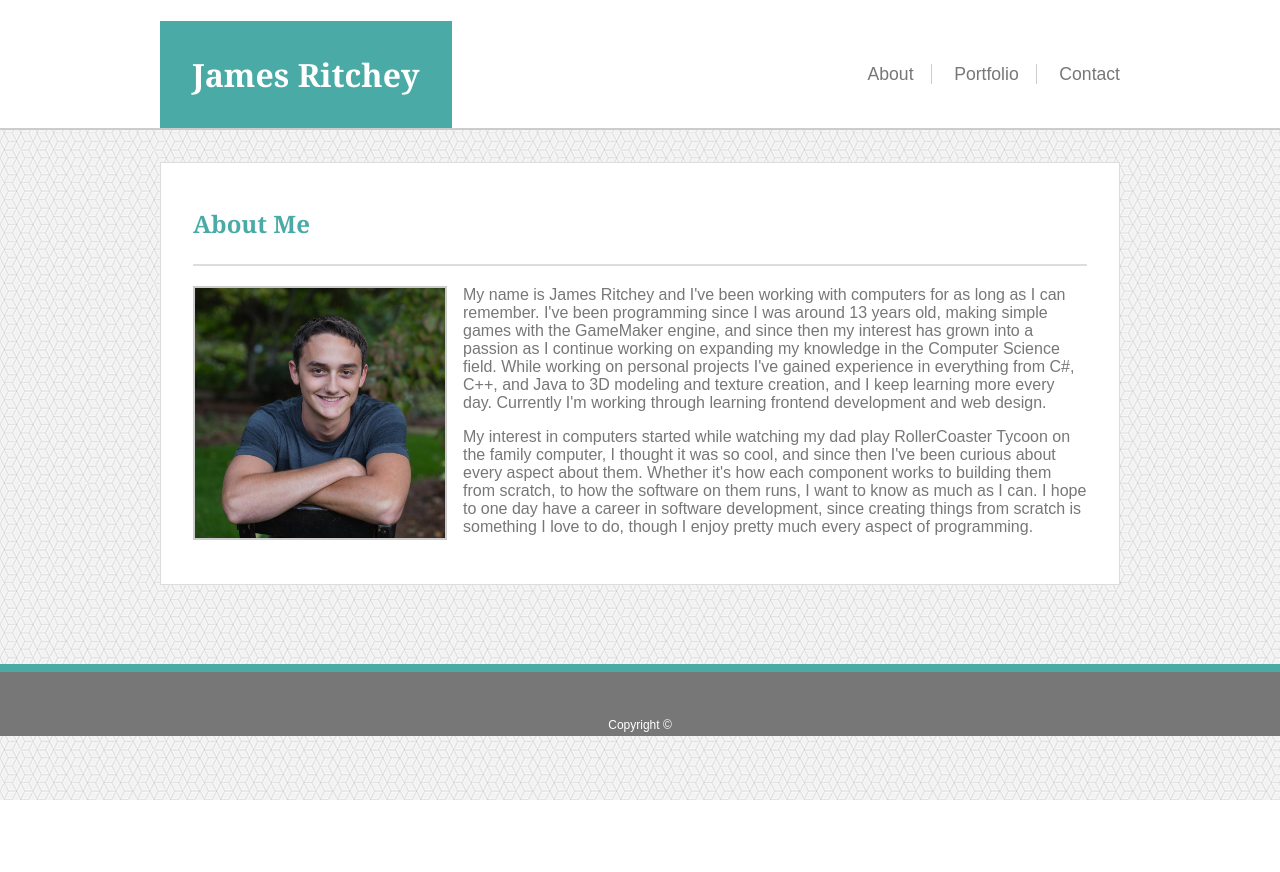
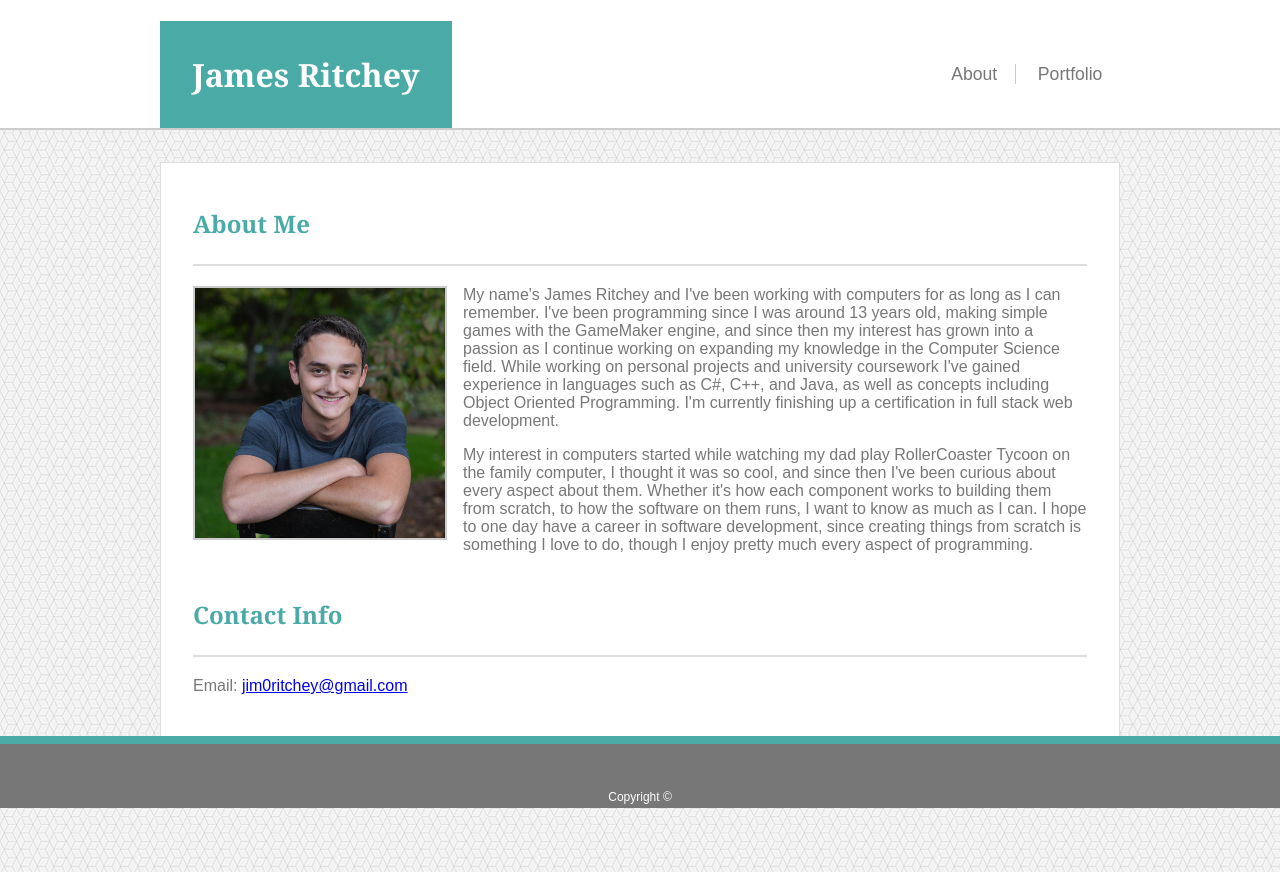
Before and after one commit to dragon1freak/dragon1freak.github.io, a plain HTML site: page index.html in a window 1280 px wide. Before the commit the page ends 800 px from the top, so only its background shows below. Drawn offline with Linux system fonts and the light colour scheme.

Commit message:
Adjusted portfolio layout

```diff
--- a/index.html
+++ b/index.html
@@ -13,8 +13,8 @@
             <h1>James Ritchey</h1>
             <nav>
                 <a id="index" href="index.html">About</a>
-                <a id="portfolio" href="portfolio.html">Portfolio</a>
-                <a id="contact" href="contact.html">Contact</a>
+                <a id="portfolio" href="portfolio.html" style="border: none">Portfolio</a>
+                <a id="contact" href="contact.html" style="display: none">Contact</a>
             </nav>
         </div>
     </header>
@@ -25,13 +25,12 @@
                 <h2>About Me</h2>
                 <img id="profile_picture" src="assets/images/profile_picture.jpg" alt="Picture of James" width="250px" height=auto>
                 <p>
-                    My name is James Ritchey and I've been working with computers for as long as I can remember.
+                    My name's James Ritchey and I've been working with computers for as long as I can remember.
                     I've been programming since I was around 13 years old, making simple games with the GameMaker engine,
                     and since then my interest has grown into a passion as I continue working on
-                    expanding my knowledge in the Computer Science field.  While working on personal projects I've
-                    gained experience in everything from C#, C++, and Java to 3D modeling and texture creation, and I
-                    keep learning more every day.  Currently I'm working through learning frontend development and
-                    web design.
+                    expanding my knowledge in the Computer Science field.  While working on personal projects and university coursework I've
+                    gained experience in languages such as C#, C++, and Java, as well as concepts including Object Oriented Programming.
+                    I'm currently finishing up a certification in full stack web development.
                 </p>
                 <p>
                     My interest in computers started while watching my dad play RollerCoaster Tycoon on the family computer, I
@@ -40,6 +39,8 @@
                     as I can.  I hope to one day have a career in software development, since creating things from scratch is
                     something I love to do, though I enjoy pretty much every aspect of programming.
                 </p>
+                <h2>Contact Info</h2>
+                <p>Email: <a href="mailto:jim0ritchey@gmail.com">jim0ritchey@gmail.com</a></p>
             </div>
         </div>
     </body>
```
Also changed, not shown: contact.html (+5 -4 lines), portfolio.html (+2 -2 lines).
